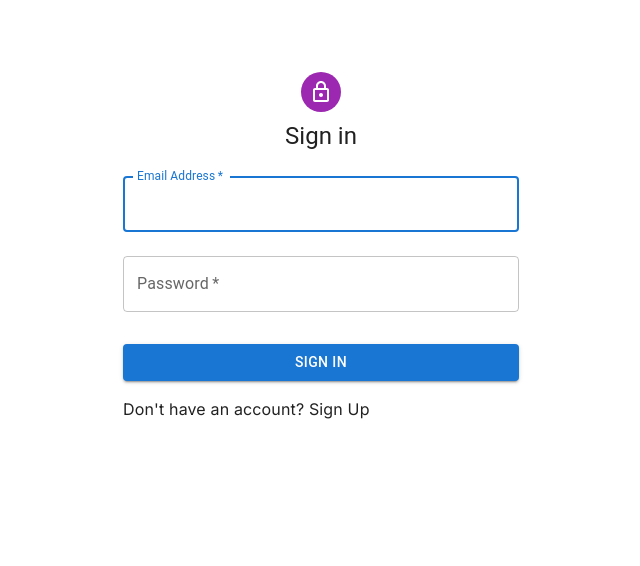
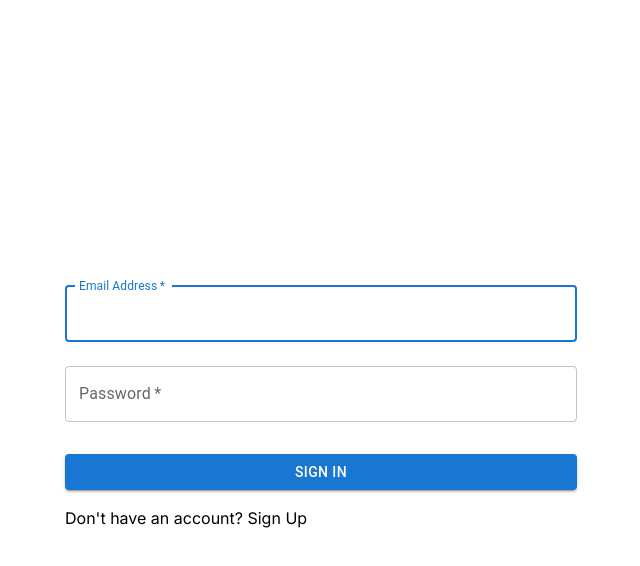
Before and after one commit to muhammadusman907/Task-management, a Next.js app: page /login in a window 1280 px wide. Shown: the top 566 px of the page, without its empty margins (319-959 px from the left). Built offline with nearby package versions, Linux system fonts and the light colour scheme.

Commit message:
login page axios type include

```diff
--- a/app/login/login.tsx
+++ b/app/login/login.tsx
@@ -20,35 +20,49 @@ import { useRouter } from "next/navigation";
 import Loader from '../../components/loader/loader';
 import {sweetAlert} from '@/app/helper/helper'
 import {loginUser} from "./page" ;
-
+import { useForm, SubmitHandler } from "react-hook-form";
+type Inputs = {
+  email  : string ;
+  password : string
+};
 // TODO remove, this demo shouldn't need to reset the theme.
 const defaultTheme = createTheme();
 
 function Login() {
-
+ const {
+   register,
+   handleSubmit,
+   watch,
+   reset ,
+   formState: { errors },
+ } = useForm<Inputs>();
    const [loading , setLoading] = useState (false) ;
 
-  const handleSubmit = async (event) => {
+  const addData : SubmitHandler<Inputs> = async (data) => {
 
-    event.preventDefault();
-    const data = new FormData(event.currentTarget);
-    console.log({
-      email: data.get("email"),
-      password: data.get("password"),
+    const emailValue : string = data?.email ;
+    const passwordValue : string = data?.password
+    const userData: { email: string ; password: string } = {
+      email: emailValue,
+      password: passwordValue,
+    };
+    console.log(userData);
+    setLoading(true);
+    try {
+      const loginUserData : {data : { token : string , findUser : {}} } = await loginUser(userData);
+      localStorage.setItem("token", loginUserData?.data?.token);
+      localStorage.setItem(
+        "userData",
+        JSON.stringify(loginUserData?.data?.findUser)
+      );
+      setLoading(false);
+      sweetAlert({
+        message: "login Succesfully",
+        icon: "success",
+        button: false,
       });
-    const userData = {
-      email: data.get("email"),
-      password: data.get("password"),
-    };
-    setLoading(true)
-    try {
-      const loginUserData = await loginUser(userData) ;
-      localStorage.setItem("token", loginUserData?.data?.token);
-      localStorage.setItem("userData", JSON.stringify(loginUserData?.data?.findUser) );
-      setLoading(false)
-      sweetAlert ({message :"login Succesfully" , icon : "success" , button : false})
 
-      router.push("/", { scroll: false })
+      router.push("/", { scroll: false });
       console.log(loginUserData);
     } catch (error) {
       sweetAlert({
@@ -71,10 +85,39 @@ function Login() {
   return (
     <>
       {loading && <Loader />}
-    <ThemeProvider theme={defaultTheme}>
-      <Container component="main" maxWidth="xs">
-        <CssBaseline />
-        <Box
+
+          <form onSubmit={handleSubmit(addData)} className="flex flex-col container w-[40%] m-auto h-[100vh] justify-center" >
+            <TextField
+                  margin="normal"
+                  required
+                  fullWidth
+                  label="Email Address"
+                  autoComplete="email"
+                  autoFocus
+                  {...register("email", { required: true })}
+                />
+                 <TextField
+                  margin="normal"
+                  required
+                  fullWidth
+                  label="Password"
+                  type="password"
+                  autoComplete="current-password"
+                  {...register("password", { required: true })}
+                />
+                  <Button
+                  type="submit"
+                  fullWidth
+                  variant="contained"
+                  sx={{ mt: 3, mb: 2 }}
+                >   Sign In
+                </Button>
+                <Link href="/register">
+                      {"Don't have an account? Sign Up"}
+                    </Link>
+              </form>
+          {/* <CssBaseline /> */}
+            {/* <Box
               sx={{
                 marginTop: 8,
                 display: "flex",
@@ -88,31 +131,24 @@ function Login() {
               <Typography component="h1" variant="h5">
                 Sign in
               </Typography>
-          <Box
-            component="form"
-            onSubmit={handleSubmit}
-            noValidate
-            sx={{ mt: 1 }}
-          >
+              <Box component="form" noValidate sx={{ mt: 1 }}>
                 <TextField
                   margin="normal"
                   required
                   fullWidth
-              id="email"
                   label="Email Address"
-              name="email"
                   autoComplete="email"
                   autoFocus
+                  {...register("email", { required: true })}
                 />
                 <TextField
                   margin="normal"
                   required
                   fullWidth
-              name="password"
                   label="Password"
                   type="password"
-              id="password"
                   autoComplete="current-password"
+                  {...register("password", { required: true })}
                 />
 
                 <Button
@@ -125,15 +161,16 @@ function Login() {
                 </Button>
                 <Grid container>
                   <Grid item>
-                <Link href="/register" >
+                    <Link href="/register">
                       {"Don't have an account? Sign Up"}
                     </Link>
                   </Grid>
                 </Grid>
               </Box>
-        </Box>
-      </Container>
-    </ThemeProvider>
+            </Box> */}
+
+
+
     </>
   );
 }
--- a/app/login/page.tsx
+++ b/app/login/page.tsx
@@ -1,13 +1,15 @@
 import Login from "./login"
-import axios from "axios" ;
-const loginUser = async (userData) =>{
-      const loginUserData = await axios.post(
-        "/api/users/userLogin",
-        { ...userData }
-      )
-      return loginUserData ;
+import axios, { AxiosResponse } from "axios";
 
-   }
+
+const loginUser = async (userData : {email : string , password : string }) => {
+  const loginUserData: AxiosResponse<{
+    data: { token: string; findUser: { id : string , user_name : string , email : string } };
+  }> = await axios.post("/api/users/userLogin", {
+    ...userData,
+  });
+  return loginUserData;
+};
 const LoginPage= () => {
 
      return (
--- a/components/navbar/navbar.jsx
+++ b/components/navbar/navbar.jsx
@@ -22,7 +22,7 @@ import {sweetAlert} from "../../app/helper/helper"
       <AppBar position="static"  >
         <Toolbar>
           <Typography variant="h6" component="div" className="cursor-pointer" sx={{ flexGrow: 1 }}>
-          {userData.user_name}
+          {userData?.user_name}
           </Typography>
           <Button color="inherit" onClick={ () => logOut() }>LogOut</Button>
         </Toolbar>
```
Lines whose indentation alone changed are shown as unchanged.
